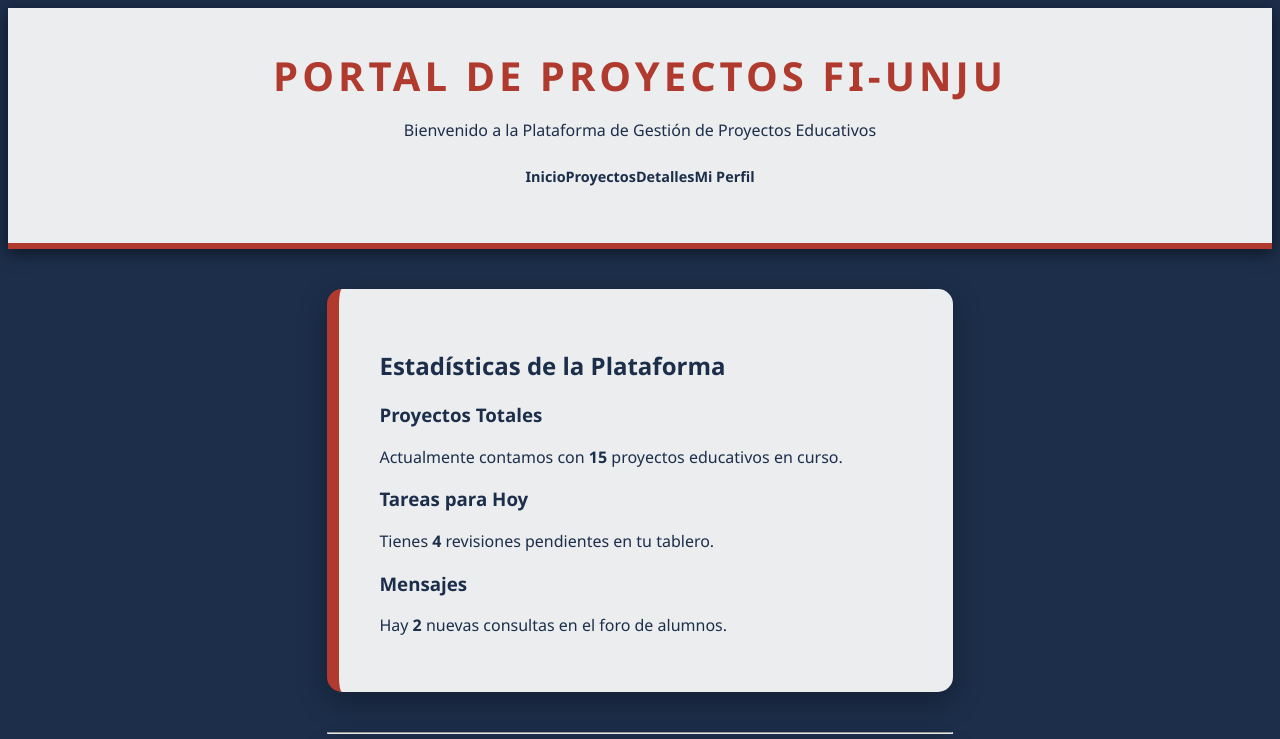
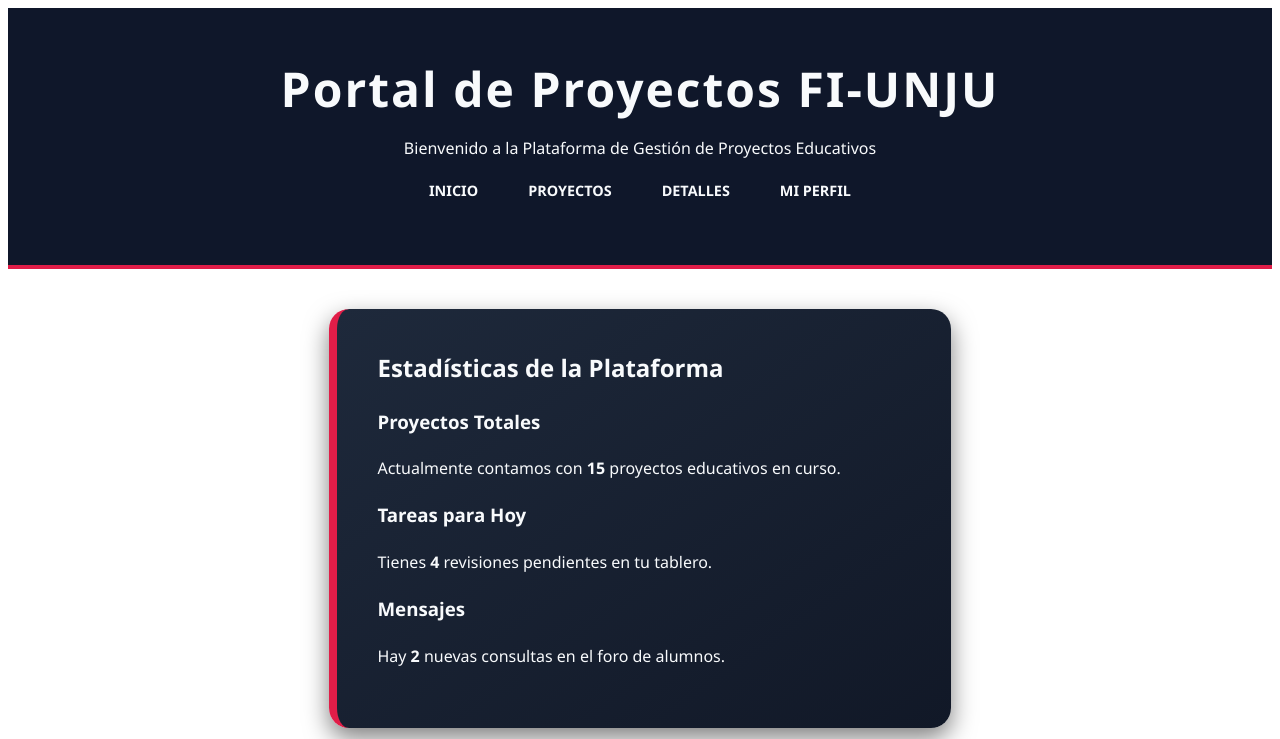
Before and after one commit to nievesaless/TP01HTMLCSSGrupo12PV2026, a plain HTML site: page TP01HTMLCSSGrupo12PV2026/index.html in a window 1280 px wide. Shown: the top 739 px of the page. Drawn offline with Linux system fonts and the light colour scheme.

Commit message:
correccion de colores-Camila Mansilla

```diff
--- a/TP01HTMLCSSGrupo12PV2026/CSS/styles.css
+++ b/TP01HTMLCSSGrupo12PV2026/CSS/styles.css
@@ -1,10 +1,10 @@
 /* Vaibales css*/
 :root {
-    --azul-profundo: #1c2e4a;
-    --rojo-ladrillo: #b03a2e;
-    --gris-fondo: #ebedef;
-    --blanco-crema: #fdfefe;
-    --texto-oscuro: #1c2e4a;
+    --azul-noche: #0f172a;
+    --rojo-electrico: #e11d48;
+    --azul-brillante: #2563eb;
+    --gris-oscuro: #1e293b;
+    --texto-brillante: #f8fafc;
 }
 
 body {
@@ -15,54 +15,52 @@ body {
     "footer";
     grid-template-rows: auto 1fr auto;
     min-height: 0;
-    background-color: var(--azul-profundo);
-    color: var (--blanco-crema);
+    background-color: (var(--azul-profundo));
+    color: var(--blanco-crema);
     font-family: 'Segoe UI', sans-serif;
 }
+
  header { grid-area: header;}
  main { grid-area: main;}
  footer { grid-area: footer;}
+
  header {
-    background-color: var(--gris-fondo);
-    color: var(--texto-oscuro);
-    padding: 2.5rem 1rem;
-    border-bottom: 6px solid var(--rojo-ladrillo);
+    background-color: var(--azul-noche);
+    color: var(--texto-brillante);
+    padding: 3rem 1rem;
+    border-bottom: 4px solid var(--rojo-electrico);
     text-align: center;
-    box-shadow: 0 4px 15px rgba(0, 0, 0, 0.5);
  }
 
 header h1{
+    font-size: 3rem;
+    color: var(--texto-brillante);
+    letter-spacing: 2px;
     margin: 0;
-    font-size: 2.5rem;
-    text-transform: uppercase;
-    letter-spacing: 4px;
-    color: var(--rojo-ladrillo);
+    font-weight: 800;
  }
 
 nav ul{
     display: flex;
     justify-content: center;
-    gap: 2.5;
+    gap: 50px;
     list-style: none;
-    margin-top: 1.5rem;
+    margin-top: 20px;
     padding: 0;
  }
 
 nav a {
     text-decoration: none;
-    color: var(--azul-profundo);
+    color: var(--texto-brillante);
     font-weight: 700;
     font-size: 0.9rem;
+    text-transform: uppercase;
     transition: all 0.3 ease;
  }
 
 nav a:hover {
-    color: var(--rojo-ladrillo);
+    color: var(--rojo-electrico);
     transform: translateY(-3px);
- }
-
- nav a:active {
-    transform: scale(0.95);
 }
 
 main{
@@ -72,11 +70,33 @@ body {
  }
 
 section {
-    background-color: var(--gris-fondo);
-    color: var(--texto-oscuro);
+    background: linear-gradient(145deg, var(--gris-oscuro), #111827);
+    color: var(--texto-brillante);
     padding: 2.5rem;
-    border-radius: 15px;
+    border-radius: 20px;
     margin-bottom: 2.5rem;
-    border-left: 12px solid var(--rojo-ladrillo);
-    box-shadow: 0 10px 30px rgba(0, 0, 0, 0.3);
+    border-left: 8px solid var(--rojo-electrico);
+    box-shadow: 0 10px 25px rgba(0, 0, 0, 0.5);
+    transition: all 0.4s cubic-bezier(0.175, 0.885, 0.32, 1.275);
  }
+
+section:hover{
+    transform: translateY(-10px) scale(1.02);
+    box-shadow: 0 20px 40px rgba(225, 29, 72, 0.3);
+    border-left-width: 15px;
+}
+
+section h2, section h3, section p {
+    margin-top: 0;
+    margin-bottom: 1.2rem;
+    line-height: 1.6;
+}
+
+footer {
+    background-color: #000;
+    color: var(--texto-brillante);
+    padding: 2rem;
+    text-align: center;
+    font-weight: 600;
+    border-top: 1px solid var(--gris-oscuro);
+}
```
Lines whose indentation alone changed are shown as unchanged.
